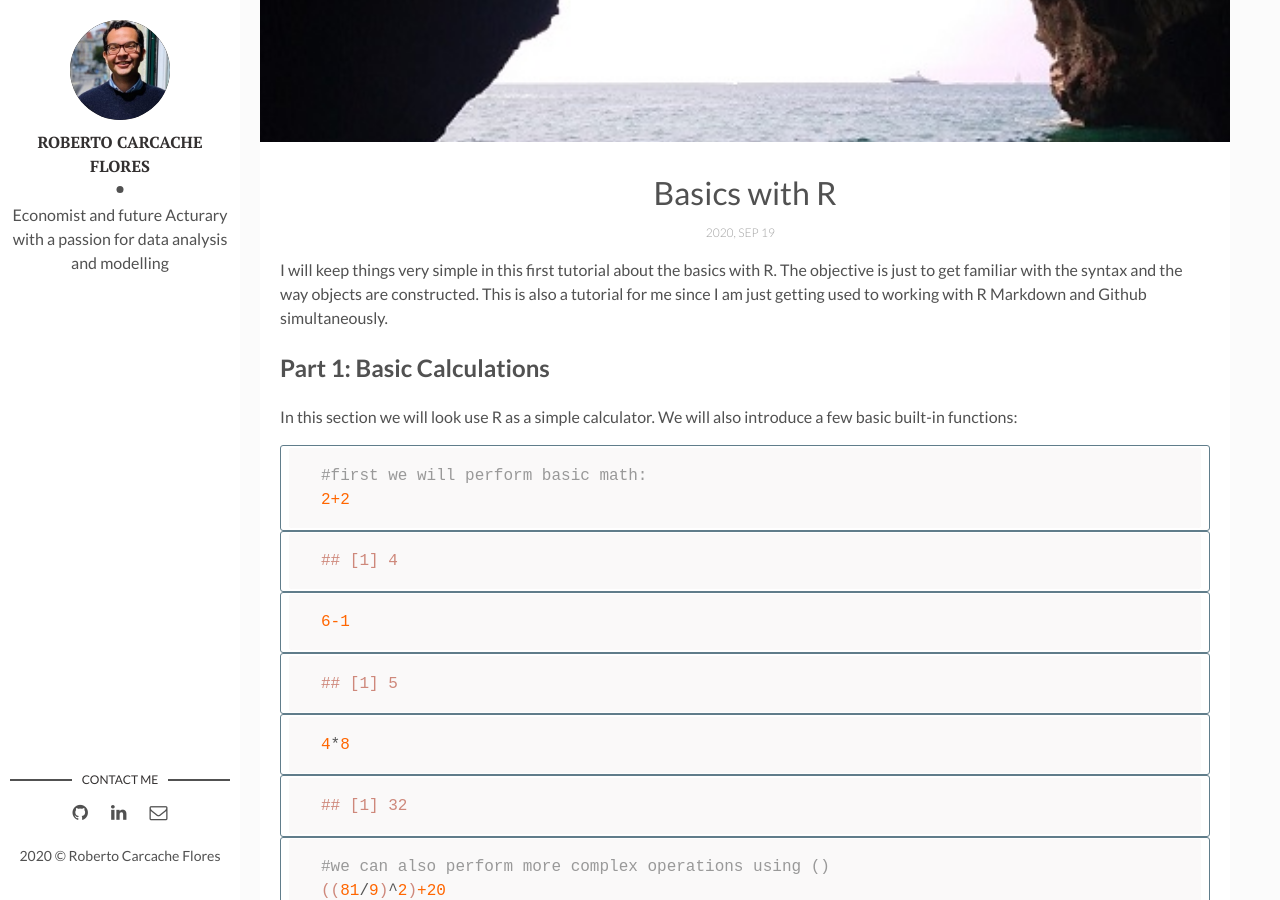
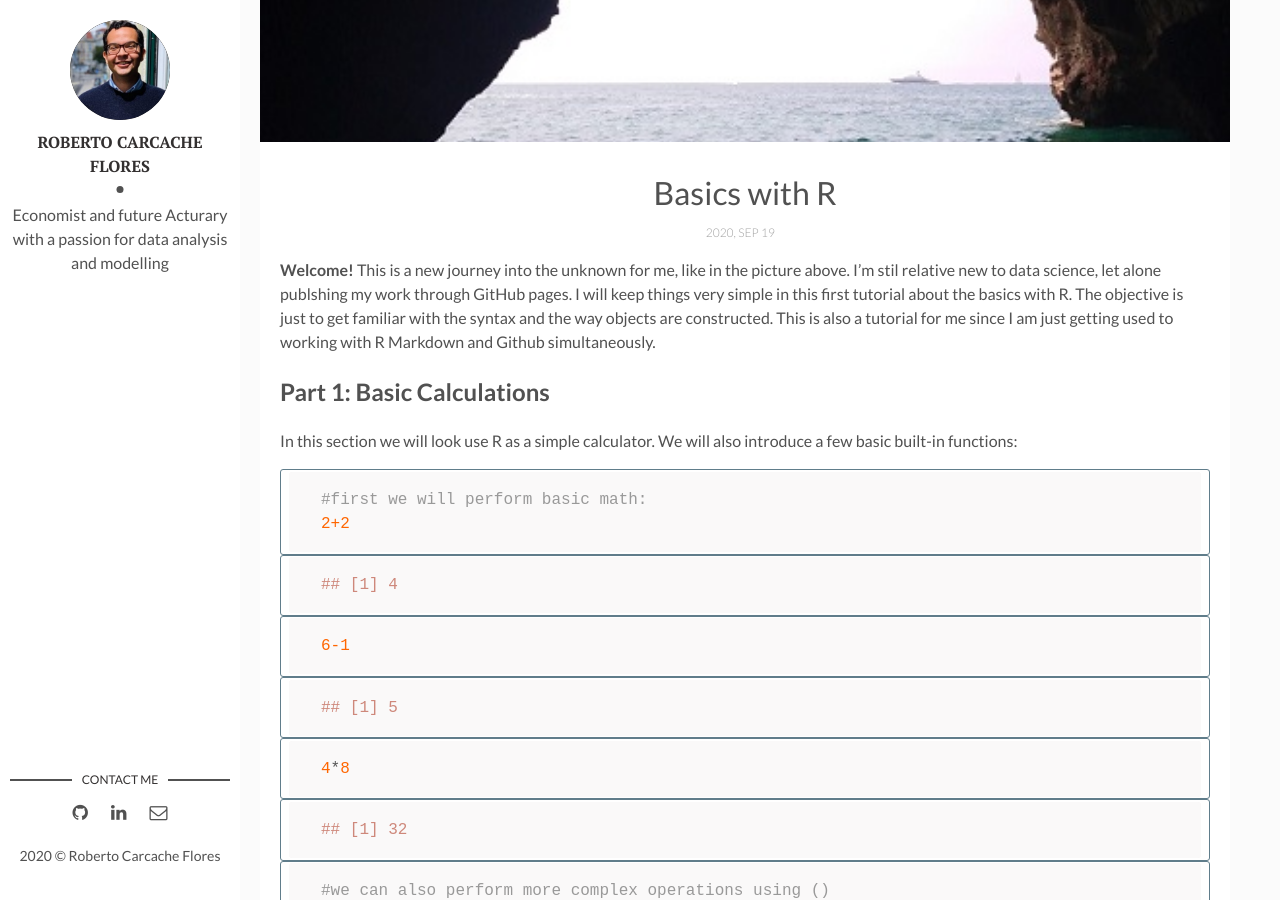
Before and after one commit to rcarcacheflores/Research, a Jekyll site: the page built from _posts/2020-09-19-post1R.md, in a window 1280 px wide and 900 px high, scrolled down 378 px. Built offline with Jekyll 4.4.1, drawn with Linux system fonts in a browser that asks for light colours.

Commit message:
Update 2020-09-19-post1R.md

```diff
--- a/_posts/2020-09-19-post1R.md
+++ b/_posts/2020-09-19-post1R.md
@@ -7,10 +7,12 @@
 tags: [Tutorials, R]
 ---
 
-I will keep things very simple in this first tutorial about the basics
-with R. The objective is just to get familiar with the syntax and the
-way objects are constructed. This is also a tutorial for me since I am
-just getting used to working with R Markdown and Github simultaneously.
+**Welcome!** This is a new journey into the unknown for me, like in the
+picture above. I'm stil relative new to data science, let alone publshing
+my work through GitHub pages. I will keep things very simple in this first tutorial
+about the basics with R. The objective is just to get familiar with the
+syntax and the way objects are constructed. This is also a tutorial for me
+since I am just getting used to working with R Markdown and Github simultaneously.
 
 Part 1: Basic Calculations
 --------------------------
```
